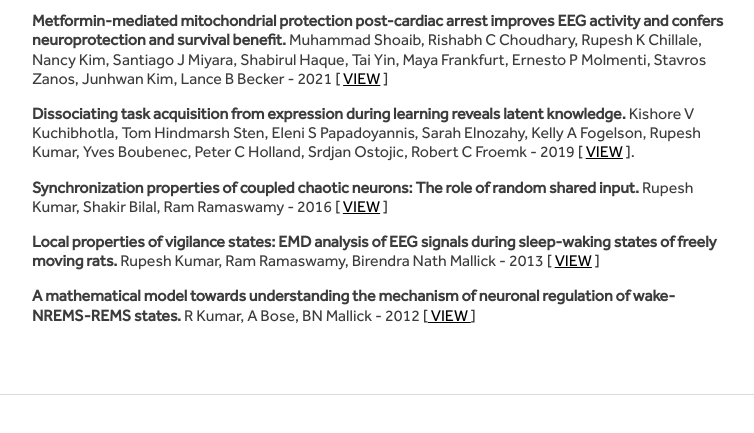
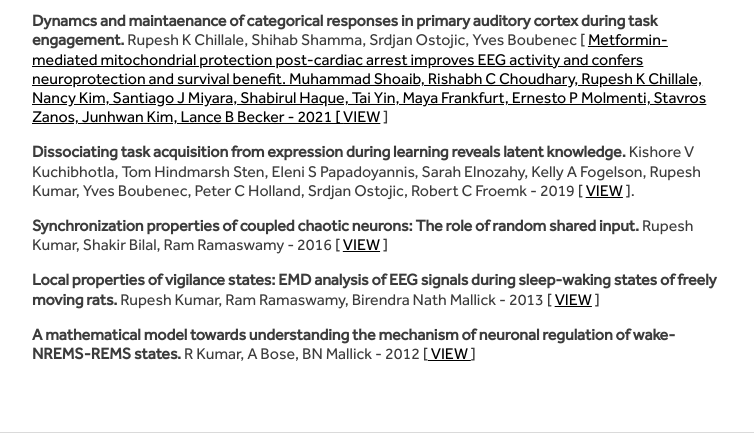
Before and after one commit to rupeshjnu/rupeshjnu.github.io, a plain HTML site: page publications.html in a window 1280 px wide. Shown: the part 587-1020 px from the top of the page, without its empty margins (258-1012 px from the left). Before the commit the page ends 982 px from the top, so only its background shows below. Drawn offline with nearby package versions, Linux system fonts and the light colour scheme.

Commit message:
Update publications.html
Added eLife Paper

```diff
--- a/publications.html
+++ b/publications.html
@@ -41,6 +41,10 @@
             <div id="content" class="main">
                 <u><h2>Publications</h2></u>
                 <p>
+
+                   <b>Dynamcs and maintaenance of categorical responses in primary auditory cortex during task engagement.</b> Rupesh K Chillale, Shihab Shamma, Srdjan Ostojic, Yves Boubenec [ <a href="https://scholar.google.com/citations?view_op=view_citation&hl=en&user=vzy6HjsAAAAJ&citation_for_view=vzy6HjsAAAAJ:BqipwSGYUEgC</a> ]
+                </p>
+
                     <b>Metformin-mediated mitochondrial protection post-cardiac arrest improves EEG activity and confers neuroprotection and survival benefit.</b> Muhammad Shoaib, Rishabh C Choudhary, Rupesh K Chillale, Nancy Kim, Santiago J Miyara, Shabirul Haque, Tai Yin, Maya Frankfurt, Ernesto P Molmenti, Stavros Zanos, Junhwan Kim, Lance B Becker - 2021 [ <a href="https://scholar.google.com/citations?view_op=view_citation&hl=en&user=vzy6HjsAAAAJ&citation_for_view=vzy6HjsAAAAJ:JV2RwH3_ST0C">VIEW</a> ]
                 </p>
 
```
